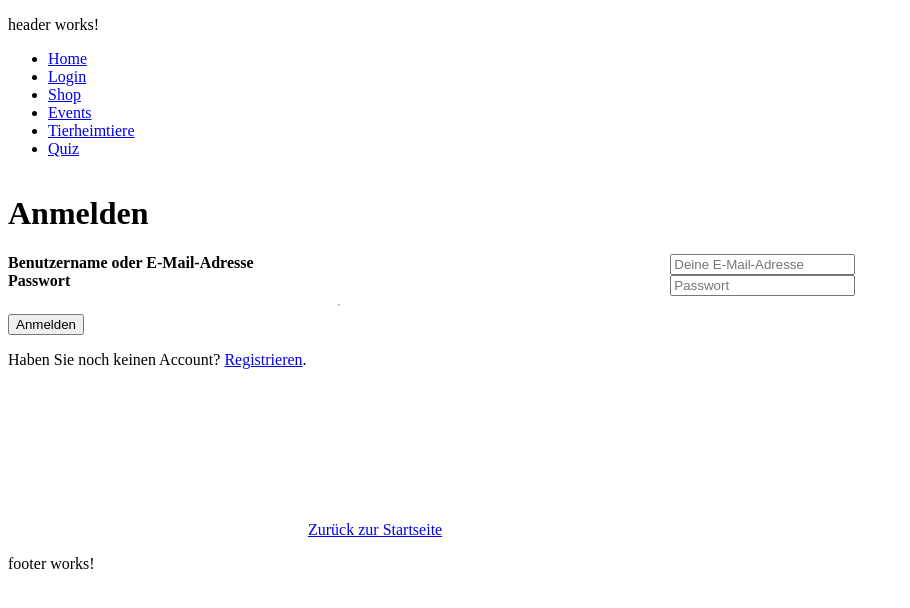
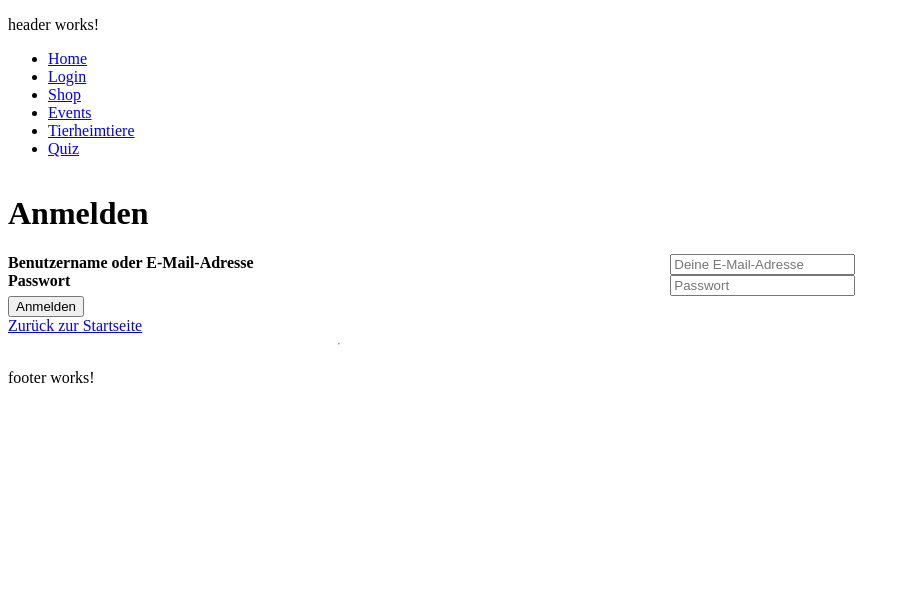
Before and after one commit to TahiraAiedail/Tierbedarf-App, an Angular app: page /login in a window 1280 px wide. Shown: the top 608 px of the page, without its empty margins (0-910 px from the left). Built offline with nearby package versions, Linux system fonts and the light colour scheme.

Commit message:
login neu positioniert

```diff
--- a/src/app/anmeldung/login/login.component.html
+++ b/src/app/anmeldung/login/login.component.html
@@ -1,30 +1,26 @@
-<form action="login.component.html">
+<form (ngSubmit)="login()">
   <div class="container">
     <div class="containerAnmelden">
       <h1>Anmelden</h1>
     </div>
 
     <hr>
+
     <div class="containerlinks">
-      <label for="email"><b> Benutzername oder E-Mail-Adresse</b></label><br>
-      <label for="Passwort"><b> Passwort</b></label><br>
+      <label for="email"><b>Benutzername oder E-Mail-Adresse</b></label><br>
+      <label for="Passwort"><b>Passwort</b></label><br>
     </div>
 
     <div class="containerrechts">
-      <input type="text" name="email" id="email" placeholder="Deine E-Mail-Adresse" required><br>
-      <input type="passwort" name="Passwort" id="Passwort" placeholder="Passwort" required><br>
+      <input type="text" [(ngModel)]="email" name="email" id="email" placeholder="Deine E-Mail-Adresse" required><br>
+      <input type="password" [(ngModel)]="password" name="password" id="password" placeholder="Passwort" required><br>
     </div>
 
     <hr>
 
-    </div>
-
     <div class="containerlogin">
-      <button type="submit" class="registerbtn">Anmelden<a href="http://localhost:4200/home"></a></button>
-          <p>Haben Sie noch keinen Account? <a href="http://localhost:4200/registrierung">Registrieren</a>.</p>
-          <div class="zurück">
-            <a [routerLink]="['/home']"  class="Zur_Startseite_wechseln"><svg class="material-icons" xmlns="h-4 w-4 leading-4 text-lg mr-2">keyboard_backspace</svg>Zurück zur Startseite</a>
+      <button type="submit" class="registerbtn">Anmelden</button><br>
+      <a href="http://localhost:4200/home">Zurück zur Startseite</a>
     </div>
   </div>
-
 </form>
--- a/src/app/anmeldung/login/login.component.ts
+++ b/src/app/anmeldung/login/login.component.ts
@@ -6,5 +6,11 @@ import { Component } from '@angular/core';
   styleUrls: ['./login.component.css']
 })
 export class LoginComponent {
+email: string = '';
+password: string = '';
 
+login() {
+  console.log('email: ' + this.email);
+  console.log('password: ' + this.password);
 }
+}
```
Lines whose indentation alone changed are shown as unchanged.
